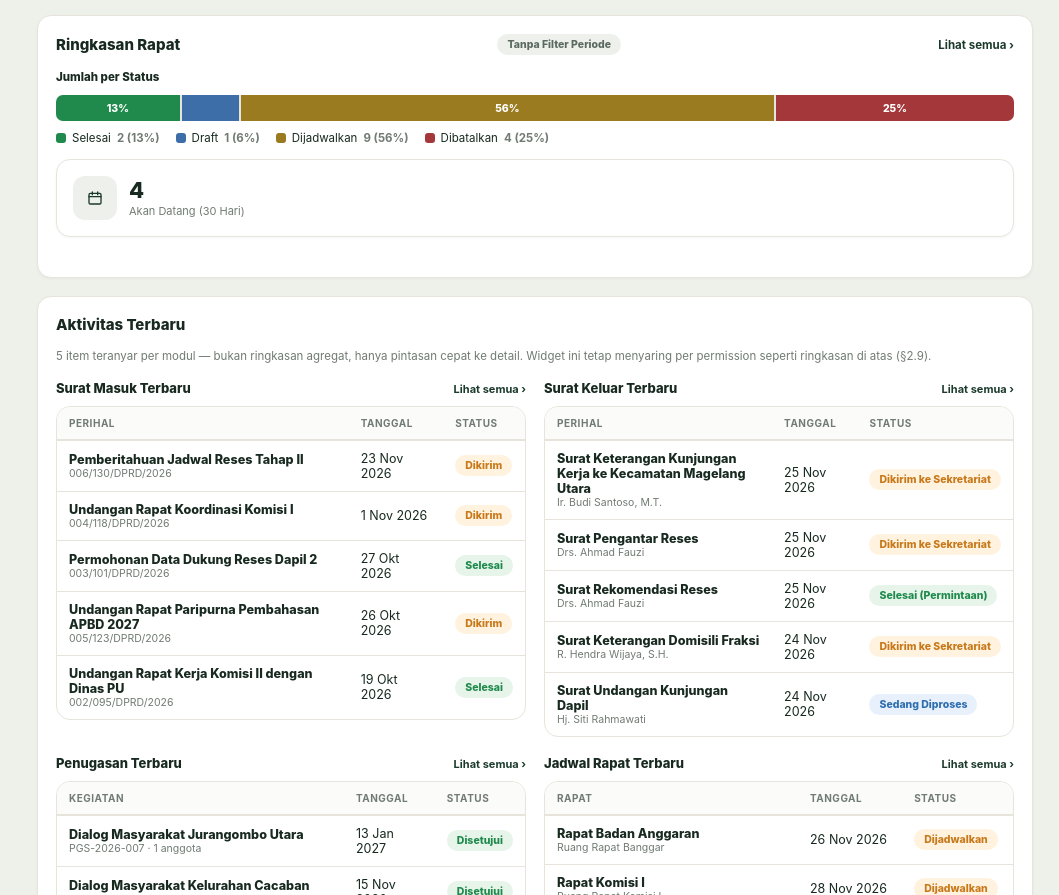
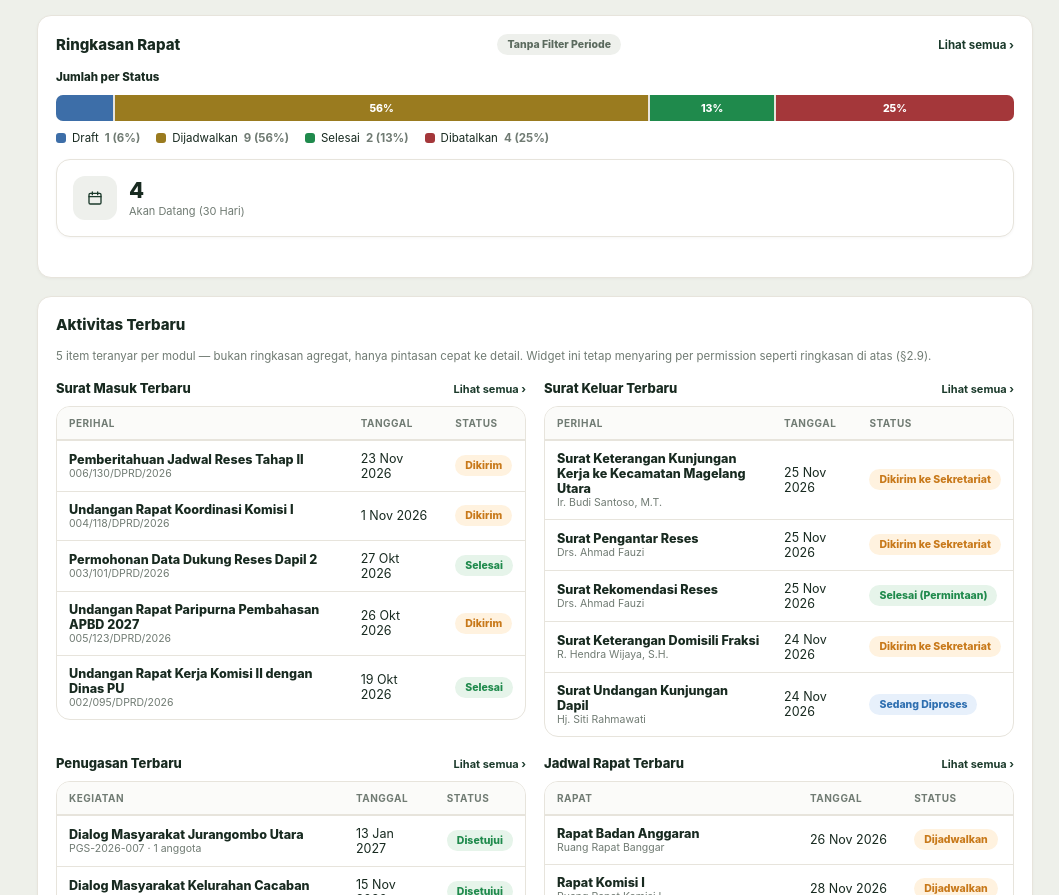
Before and after one commit to ayuwidyainggit/e-parlemen-web, a plain HTML site: page dashboard.html in a window 1280 px wide. Shown: the part 1451-2346 px from the top of the page, without its empty margins (221-1280 px from the left). Drawn offline with Linux system fonts and the light colour scheme.

Commit message:
dashboard

```diff
--- a/dashboard.html
+++ b/dashboard.html
@@ -487,10 +487,12 @@ var LIFECYCLE_RAMP = [
   { key: 'pending', color: 'var(--chart-pending)' },
   { key: 'bad', color: 'var(--chart-bad)' }
 ];
-function stackedBar(items){
-  // items: [{key:'good'|'neutral'|'pending'|'bad', label, count}], urutan output ikut LIFECYCLE_RAMP tetap.
+function stackedBar(items, orderKeys){
+  // items: [{key:'good'|'neutral'|'pending'|'bad', label, count}], urutan output ikut LIFECYCLE_RAMP tetap
+  // kecuali orderKeys diberikan (override urutan tampil per widget; warna tetap ikut key, tidak diputar).
   var total = items.reduce(function(s, it){ return s + it.count; }, 0);
-  var ordered = LIFECYCLE_RAMP.map(function(step){ return items.find(function(it){ return it.key === step.key; }); }).filter(Boolean);
+  var keyOrder = orderKeys || LIFECYCLE_RAMP.map(function(step){ return step.key; });
+  var ordered = keyOrder.map(function(key){ return items.find(function(it){ return it.key === key; }); }).filter(Boolean);
   var segs = ordered.map(function(it){
     var pct = total > 0 ? Math.round((it.count / total) * 100) : 0;
     var color = LIFECYCLE_RAMP.find(function(s){ return s.key === it.key; }).color;
@@ -698,9 +700,10 @@ function renderPenugasanRecent(){
 var RAPAT_STATUS_KEY = { COMPLETED: 'good', DRAFT: 'neutral', SCHEDULED: 'pending', CANCELLED: 'bad' };
 
 function renderRapat(){
+  // Urutan tampil diminta: Draft, Dijadwalkan, Selesai, Dibatalkan (bukan urutan ramp good/neutral/pending/bad).
   document.getElementById('widgetRapatStatus').innerHTML = stackedBar(Object.keys(RAPAT_STATUS_LABEL).filter(function(k){ return k !== 'ONGOING'; }).map(function(k){
     return { key: RAPAT_STATUS_KEY[k], label: RAPAT_STATUS_LABEL[k], count: RAPAT_STATIC.by_status[k] || 0 };
-  }));
+  }), ['neutral', 'pending', 'good', 'bad']);
   document.getElementById('rapatUpcoming30').textContent = RAPAT_STATIC.upcoming_30_days;
 }
 
```
